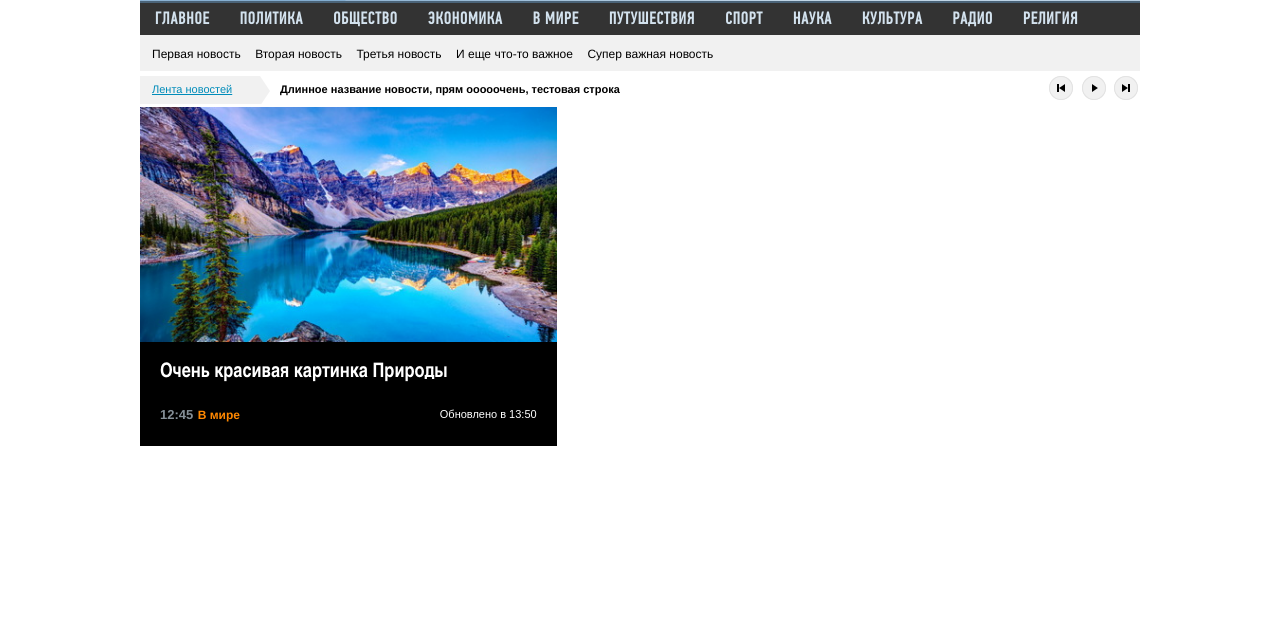
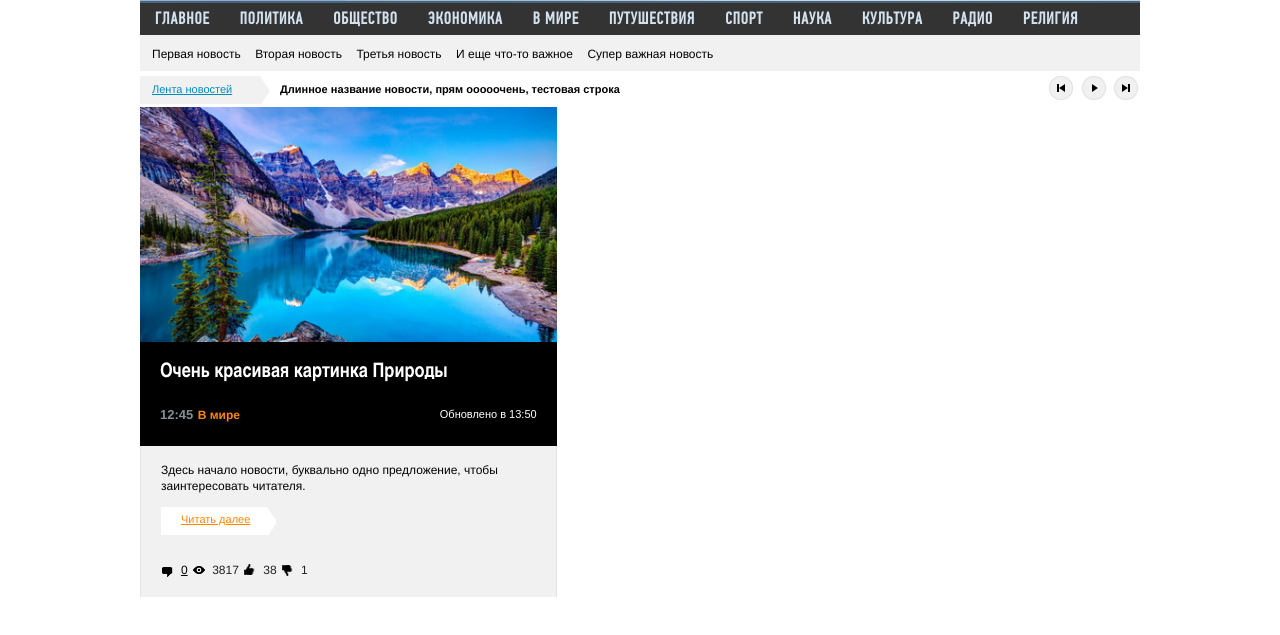
Before and after one commit to VichkaS/web, a plain HTML site: page lab-1/index.html in a window 1280 px wide. Shown: the part 123-758 px from the top of the page. Drawn offline with Linux system fonts and the light colour scheme; files whose address does not match are found by name.

Commit message:
Доделан блок главной новости

```diff
--- a/lab-1/css/index.css
+++ b/lab-1/css/index.css
@@ -426,7 +426,7 @@ input.search
     font-size: 12px;
     font-weight: bold;
 }
-.news_rubric .time_news a:hover
+.news_rubric .time_news a:hover, .more a:hover, .comments:hover
 {
     color: #858f97;
 }
@@ -436,4 +436,63 @@ input.search
     font: normal 11px/15px Arial, Helvetica, sans-serif;
     padding-top: 5px;
 }
+
+.news_announce
+{
+    background-color: #f1f1f1;
+    border-left: 1px solid #e3e3e3;
+    border-right: 1px solid #e3e3e3;
+}
+.news_announce_inner
+{
+    padding: 15px 20px 20px 20px;
+    line-height: 1;
+}
+.news_announce_inner a
+{
+    color: #000000;
+    font-size: 12px;
+}
+.more
+{
+    margin-top: 17px;
+        margin-bottom: 20px;
+}
+.more a
+{
+    background: url(../img/1.png) 0 0 no-repeat;
+    color: #f80;
+    padding: 6px 30px 10px 20px;
+    text-decoration: underline;
+    font-size: 11px;
+    line-height: normal;
+}
+.news_info
+{
+    padding-top: 15px;
+}
+.comments, .views, .likes, .dislike
+{
+    padding-left: 20px;
+    font-size: 12px;
+}
+.comments
+{
+    background: url(../img/ico.png) 1px -1066px no-repeat;
+    text-decoration: underline;
+    color: #069;
+}
+
+.views
+{
+    background: url(../img/ico.png) 1px -3655px no-repeat;
+}
+.likes
+{
+    background: url(../img/ico.png) 1px -2977px no-repeat;
+}
+.dislike
+{
+    background: url(../img/ico.png) 1px -2920px no-repeat;
+}
 /* --/content-- /*
--- a/lab-1/index.html
+++ b/lab-1/index.html
@@ -216,6 +216,22 @@
                           </div>
                         </div>
                     </div>
+                    <div class="large-12 columns news_announce">
+                        <div class="news_announce_inner">
+                            <a>Здесь начало новости, буквально одно предложение, чтобы заинтересовать читателя.</a>
+                            <div class="more">
+                                <a href="/">
+                                    Читать далее
+                                </a>
+                            </div>
+                            <div class="news_info">
+                                <a href="/" class="comments">0</a>
+                                <span class="views">3817</span>
+                                <span class="likes">38</span>
+                                <span class="dislike">1</span>
+                            </div>
+                        </div>
+                    </div>
                 </div>
             </div>
         </div>
```
Also changed, not shown: lab-1/img/1.png (added).
